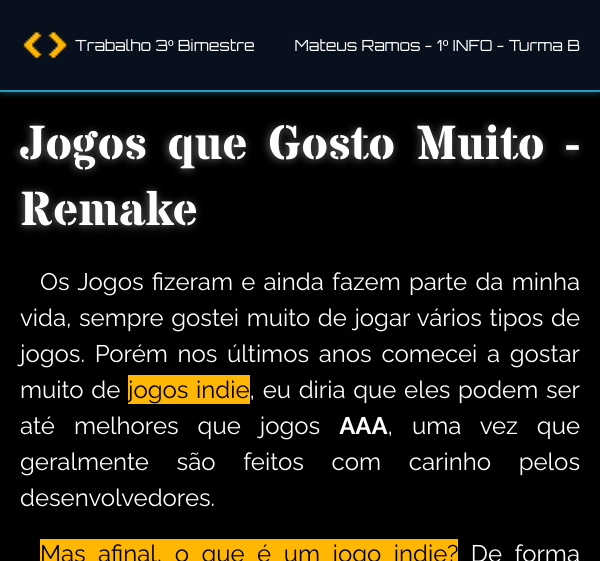
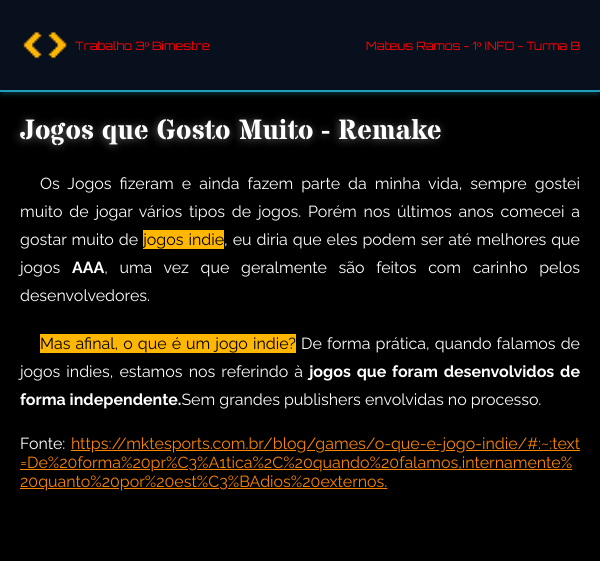
Before and after one commit to MateusRamos8/Projetos-DWS, a PHP site: page / in a window 600 px wide. Shown: the top 561 px of the page. Run offline with PHP 8.4, Linux system fonts and the light colour scheme.

Commit message:
Trabalho B3 escola Fix
Media Queries

```diff
--- a/escola/1ano/TrabalhoB3/index.html
+++ b/escola/1ano/TrabalhoB3/index.html
@@ -21,7 +21,6 @@
     </header>
 
     <!-- Seção de introdução -->
-    <section>
     <section class="intro" id="Topo">
         <h1>Jogos que Gosto Muito - Remake</h1>
         <p>
@@ -31,7 +30,6 @@
             <mark>Mas afinal, o que é um jogo indie?</mark> De forma prática, quando falamos de jogos indies, estamos nos referindo à <strong>jogos que foram desenvolvidos de forma independente.</strong>Sem grandes publishers envolvidas no processo.
         </p>
         <span>Fonte: <a href="https://mktesports.com.br/blog/games/o-que-e-jogo-indie/#:~:text=De%20forma%20prática%2C%20quando%20falamos,internamente%20quanto%20por%20estúdios%20externos." target="_blank">https://mktesports.com.br/blog/games/o-que-e-jogo-indie/#:~:text=De%20forma%20pr%C3%A1tica%2C%20quando%20falamos,internamente%20quanto%20por%20est%C3%BAdios%20externos.</a></span>
-        </section>
     </section>
 
     <!-- Botão fixo na tela para voltar ao topo -->
--- a/escola/1ano/TrabalhoB3/style.css
+++ b/escola/1ano/TrabalhoB3/style.css
@@ -113,10 +113,10 @@ header.top-bar img{
 }
 
 /*Configurações da Seção de Introdução*/
-section section.intro{
+section.intro{
     padding: 20px;
 }
-section section.intro h1{
+section.intro h1{
     font-size: 3em;
     font-family: var(--fonte3);
     text-shadow: -1px 1px 8px #ffffff6c;
@@ -248,10 +248,50 @@ Grandes Telas: acima de 1200px
 @media screen and (max-width: 1000px) and (min-width: 850px){
     header.top-bar{
         font-size: 1.2em;
+        color: green;
     }
 }
+
 @media screen and (max-width: 850px) and (min-width: 600px){
     header.top-bar{
         font-size: 0.8em;
+        color: yellow;
+    }
+    nav.games ul li a{
+        width: 270px;
+        font-size: 1.5em;
+        margin: 0px;
+    }
+    nav.games ul{
+        gap: 15px;
     }
 }
+
+@media screen and (max-width: 600px) and (min-width: 400px){
+    header.top-bar{
+        font-size: 0.6em;
+        color: red;
+    }
+    nav.games ul li a{
+        width: 200px;
+        font-size: 1.25em;
+        margin: 0px;
+    }
+    nav.games ul{
+        gap: 15px;
+    }
+}
+
+@media screen and (max-width: 850px){
+    main section section.secimg{
+        background-attachment: scroll;
+        height: 300px;
+    }
+    section.intro p, main section.seccont p{
+        font-size: 1em;
+        line-height: 1.75em;
+    }
+    section.intro h1, main section.seccont h2{
+        font-size: 1.75em;
+    }
+}
```
Lines whose indentation alone changed are shown as unchanged.
